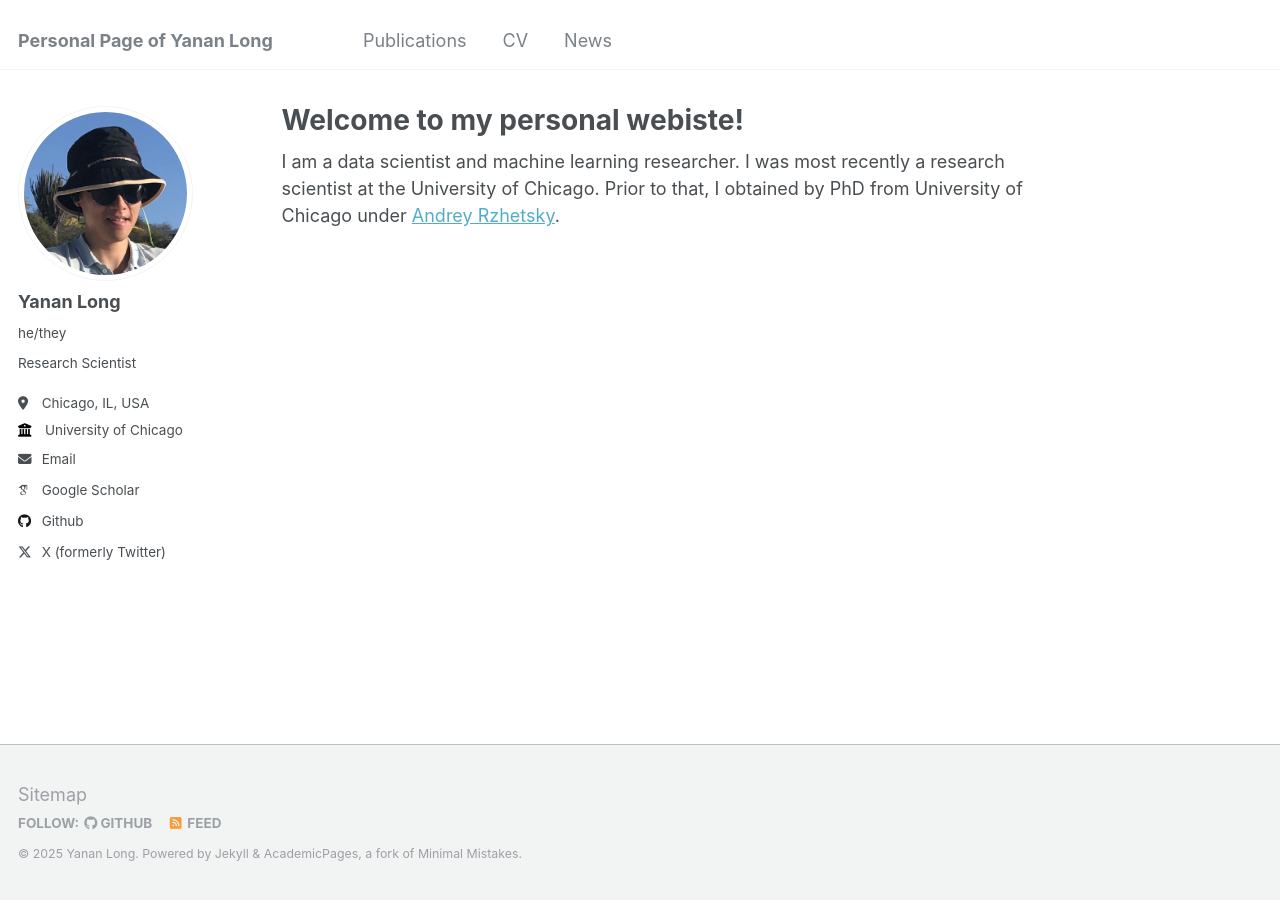
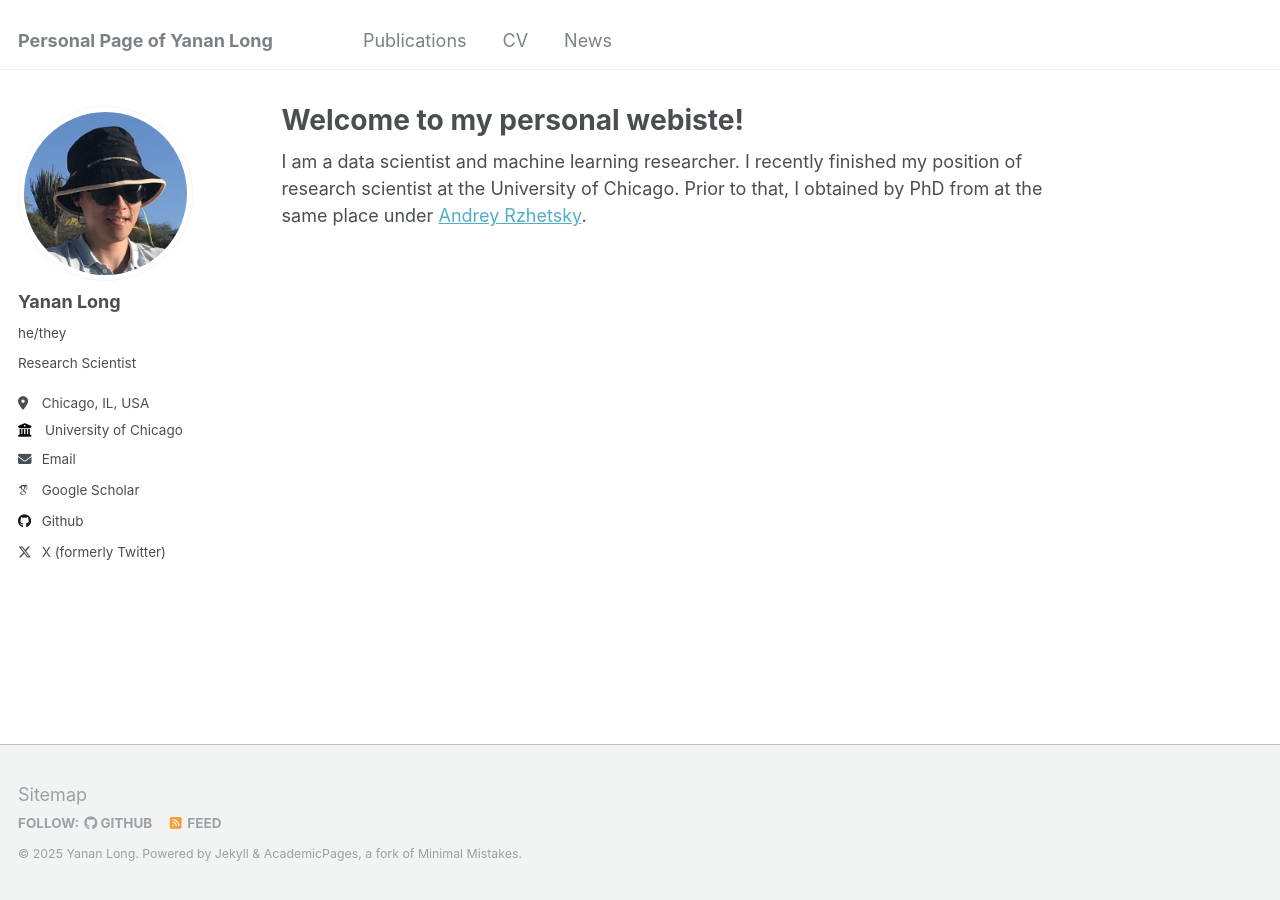
Before and after one commit to yananlong/yananlong.github.io, a Jekyll site: the page built from _pages/about.md, in a window 1280 px wide. Built offline with Jekyll 4.4.1, drawn with Linux system fonts in a browser that asks for light colours; some web fonts are replaced.

Commit message:
Update about.md

```diff
--- a/_pages/about.md
+++ b/_pages/about.md
@@ -7,4 +7,4 @@ redirect_from:
   - /about.html
 ---
 
-I am a data scientist and machine learning researcher. I was most recently a research scientist at the University of Chicago. Prior to that, I obtained by PhD from University of Chicago under [Andrey Rzhetsky](https://biologicalsciences.uchicago.edu/faculty/andrey-rzhetsky).
+I am a data scientist and machine learning researcher. I recently finished my position of research scientist at the University of Chicago. Prior to that, I obtained by PhD from at the same place under [Andrey Rzhetsky](https://biologicalsciences.uchicago.edu/faculty/andrey-rzhetsky).
```
